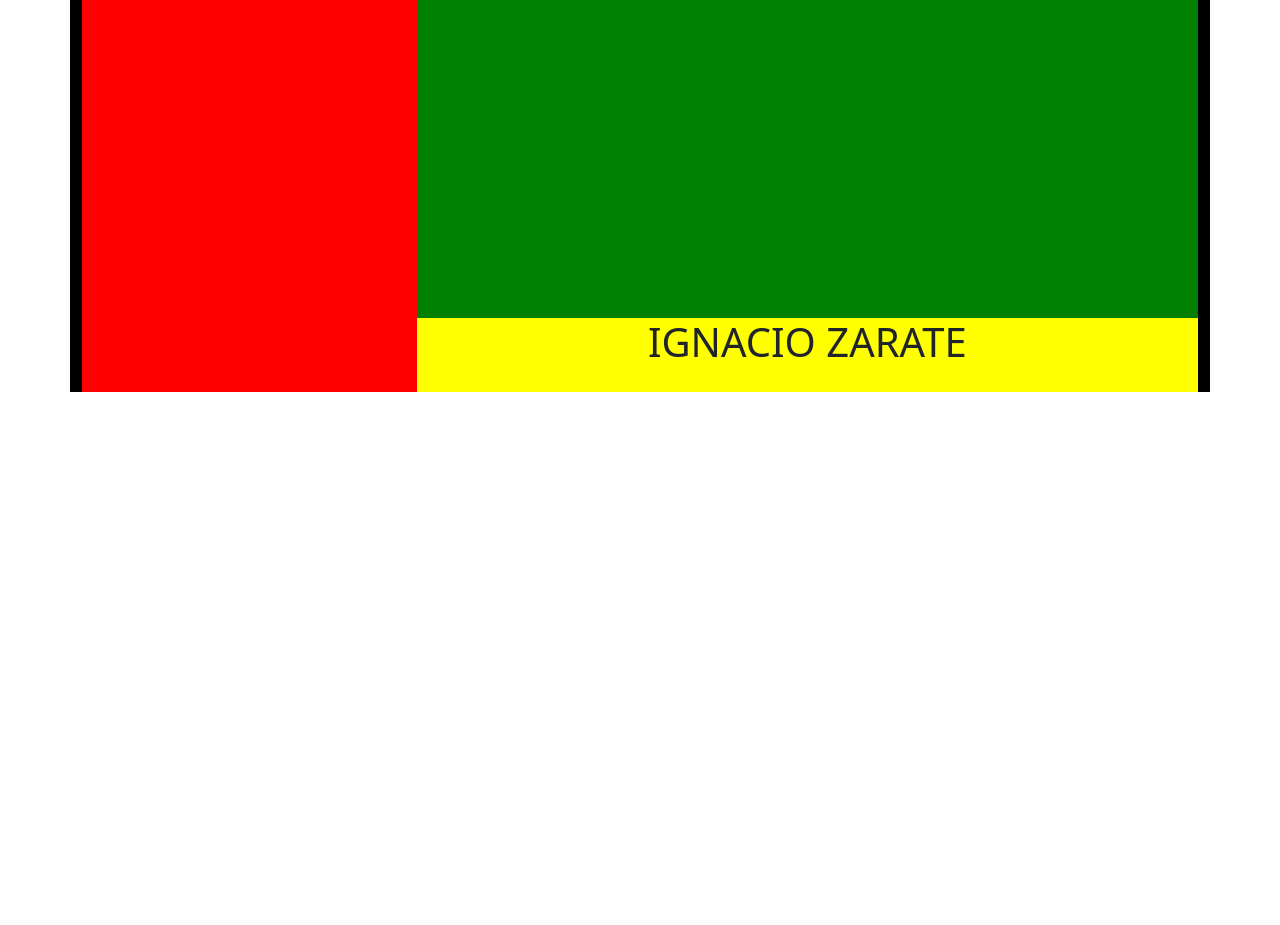
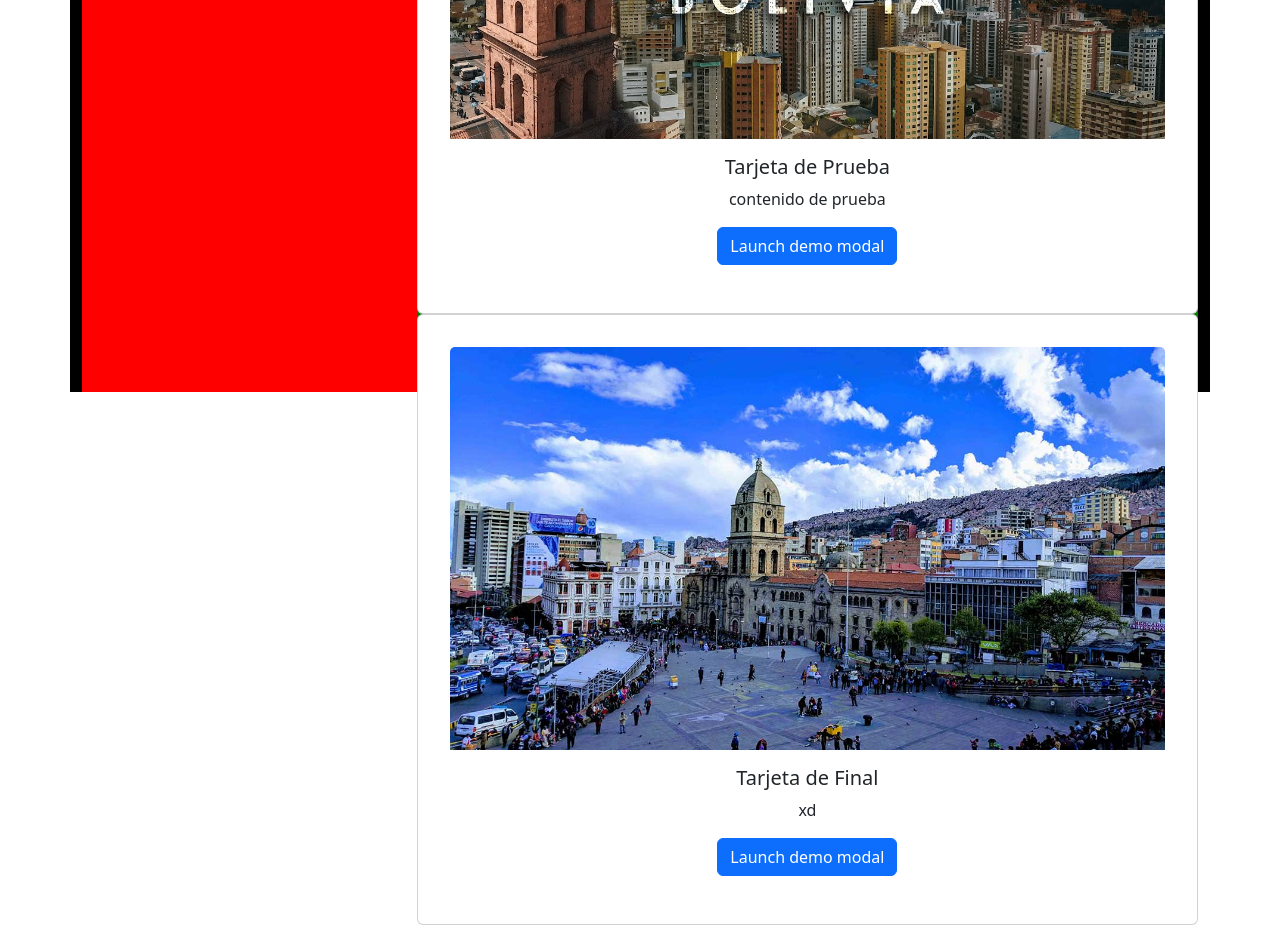
Before and after one commit to BMold/ProgramacionWeb2-Repaso, a React (Vite) app: page /ProgramacionWeb2-Repaso/comp2 in a window 1280 px wide. Shown: the part 440-1365 px from the top of the page. Before the commit the page ends 864 px from the top, so only its background shows below. Built offline with nearby package versions, Linux system fonts and the light colour scheme.

Commit message:
finalfinals

```diff
--- /dev/null
+++ b/src/Boton.jsx
@@ -0,0 +1,35 @@
+function Boton() {
+
+  return (
+    <>
+    <div>
+
+<button type="button" class="btn btn-primary" data-bs-toggle="modal" data-bs-target="#exampleModal">
+  Launch demo modal
+</button>
+
+
+<div class="modal fade" id="exampleModal" tabindex="-1" aria-labelledby="exampleModalLabel" aria-hidden="true">
+  <div class="modal-dialog">
+    <div class="modal-content">
+      <div class="modal-header">
+        <h1 class="modal-title fs-5" id="exampleModalLabel">Informacion de centro</h1>
+        <button type="button" class="btn-close" data-bs-dismiss="modal" aria-label="Close"></button>
+      </div>
+      <div class="modal-body">
+        ...
+      </div>
+      <div class="modal-footer">
+        <button type="button" class="btn btn-secondary" data-bs-dismiss="modal">Close</button>
+        <button type="button" class="btn btn-primary">Save changes</button>
+      </div>
+    </div>
+  </div>
+</div>
+
+    </div>
+    </>
+  )
+}
+
+export default Boton
--- a/src/Comp2.jsx
+++ b/src/Comp2.jsx
@@ -1,4 +1,4 @@
-import Card from "./Card"
+import Tarjeta from "./Tarjeta.jsx";
 // 1. IMPORTA LAS IMÁGENES (Asegúrate de que estén en src/assets)
 // Si tus imagenes se llaman diferente, ajusta el nombre aquí
 import img1 from './assets/1.jpg'
@@ -8,8 +8,8 @@ function Comp2() {
   return (
     <>
     <div>
-        <Card ruta={img1} titulo="Tarjeta de Prueba" contenido="contenido de prueba" id_tarjeta="1" />
-        <Card ruta={img3} titulo="Tarjeta de Final" contenido="xd" id_tarjeta="6" />
+        <Tarjeta ruta={img1} titulo="Tarjeta de Prueba" contenido="contenido de prueba" id_tarjeta="1" />
+        <Tarjeta ruta={img3} titulo="Tarjeta de Final" contenido="xd" id_tarjeta="6" />
     </div>
     </>
   )
--- a/src/Tarjeta.jsx
+++ b/src/Tarjeta.jsx
@@ -1,4 +1,3 @@
-import './App.css'
 function Tarjeta(props) {
 
   return (
```
